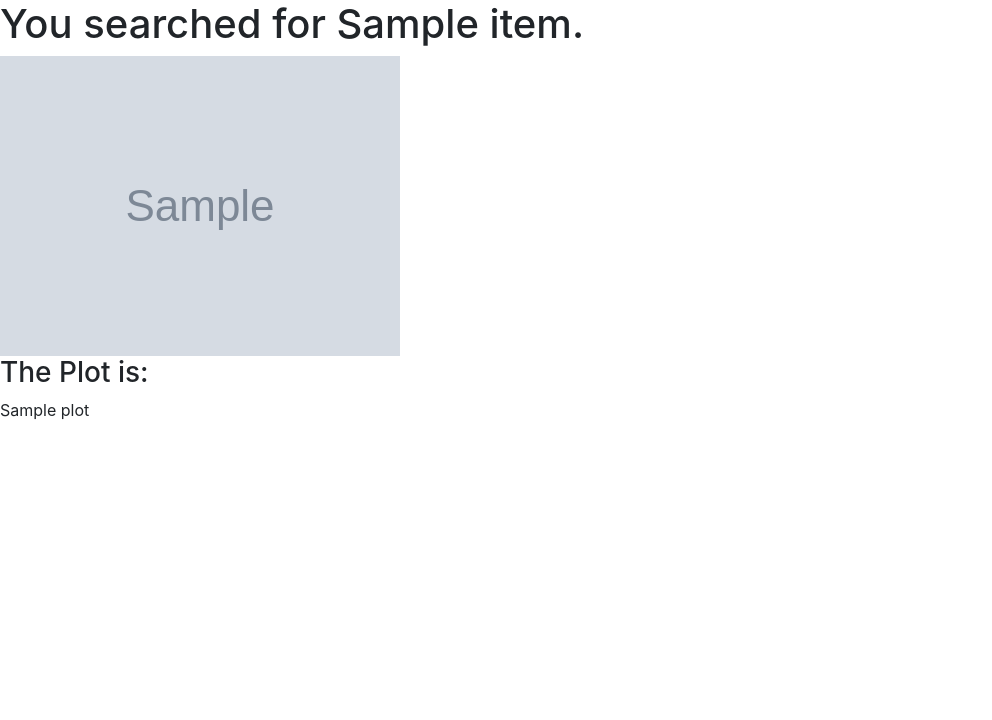
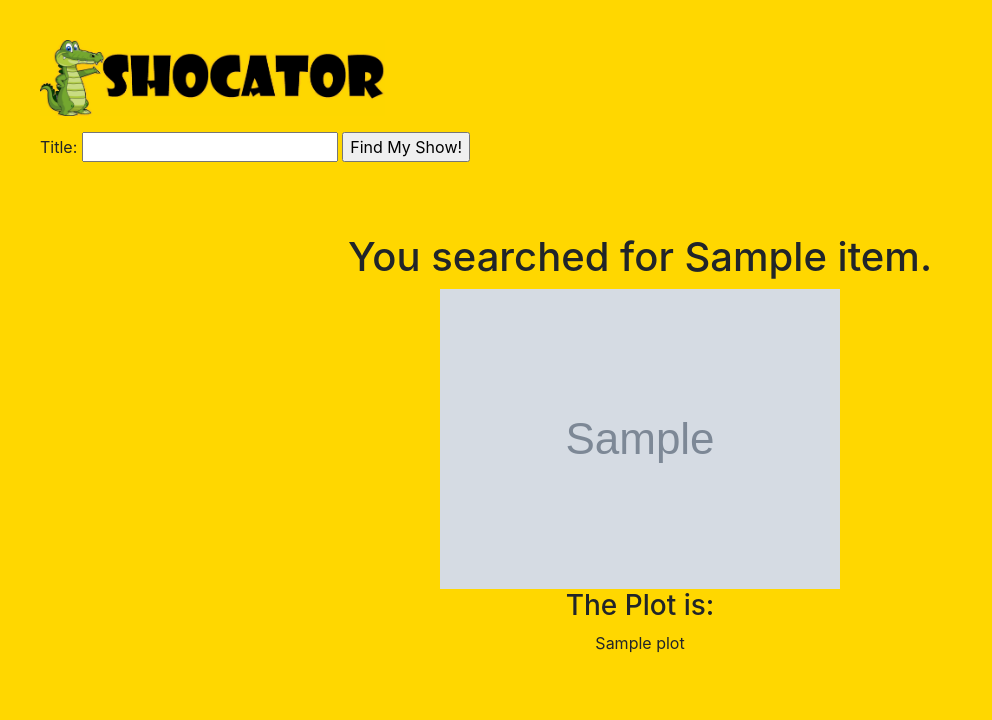
Before and after one commit to joellis13/omdb, a Flask app: a page that uses templates/base.html in a window 1280 px wide. Shown: the top 720 px of the page, without its empty margins (0-992 px from the left). Run offline with Flask 2, Linux system fonts and the light colour scheme; tables that the repository leaves empty hold one stand-in row (values such as "Sample post"); grey boxes marked "Sample" are stand-in pictures; a database or web service that is not in the repository returns one stand-in record (values such as "Sample title"); data that the repository does not hold is empty; some libraries are stand-ins or nearby versions.

Commit message:
ran into a wall with the css

```diff
--- a/main.py
+++ b/main.py
@@ -1,5 +1,6 @@
 from flask import Flask, request, redirect, render_template
 from flask_sqlalchemy import SQLAlchemy
+from PIL import Image
 import cgi
 import os
 import requests
@@ -24,6 +25,11 @@ class User(db.Model):
         self.email = email
         self.password = password
 
+class Movie(db.Model):
+
+    id = db.Column(db.Integer, primary_key=True)
+
+
 @app.route("/")
 def index():
     return render_template('index.html')
@@ -37,7 +43,7 @@ def search():
     if response['Response'] == "False":
         title = "something we couldn't find"
         plot = "Sorry, your entry was not recognized."
-        poster = None
+        poster = None #Image.open("C:\Users\Jonathan\Documents\00_Scratch\omdb\static\images\sadimirPutin.jpg")
     else:
         title = response['Title']
         plot = response['Plot']
--- /dev/null
+++ b/static/css/styles.css
@@ -0,0 +1,16 @@
+body {background-color: gold;}
+
+.center {
+    text-align: center;
+    padding: 150px 0;
+    vertical-align: middle;
+}
+
+.result {
+    text-align: center;
+    padding: 50px;
+}
+.top_left {
+    padding-left: 40px;
+    padding-top: 40px;
+}
--- a/templates/base.html
+++ b/templates/base.html
@@ -6,6 +6,7 @@
     <title>Page Title</title>
     <meta name="viewport" content="width=device-width, initial-scale=1">
     <link rel="stylesheet" type="text/css" media="screen" href="https://stackpath.bootstrapcdn.com/bootstrap/4.1.3/css/bootstrap.min.css" />
+    <link rel="stylesheet" type="text/css" media="screen" href="/static/css/styles.css" />
     <script src="/static/scripts.js"></script>
 </head>
 <body>
--- a/templates/search.html
+++ b/templates/search.html
@@ -1,10 +1,23 @@
 {% extends "base.html" %}
 
 {% block content %}
+
+    <div class="top_left">
+        <img src="/static/images/logo.jpg" alt="Logo" style="width:345px;">
+        <p>
+        <form method="GET" action="search?title={title}" onsubmit="validateForm()">
+            <label for="title">Title:</label>
+            <input id="title" type="text" name="title" />
+            <input type="submit" value="Find My Show!">
+        </form></p>
+    </div>
+    <div style=" text-align: center; padding: 50px 0; ">
     <h1>You searched for {{title}}.</h1>
     <img src={{poster}} alt="{{title}}">
     <h3>
         The Plot is:
     </h3>
     <p>{{plot}}</p>
+    </div>
+
 {% endblock %}
```
Also changed, not shown: templates/index.html (+9 -5 lines), static/images/logo.jpg. Lines whose indentation alone changed are shown as unchanged.
